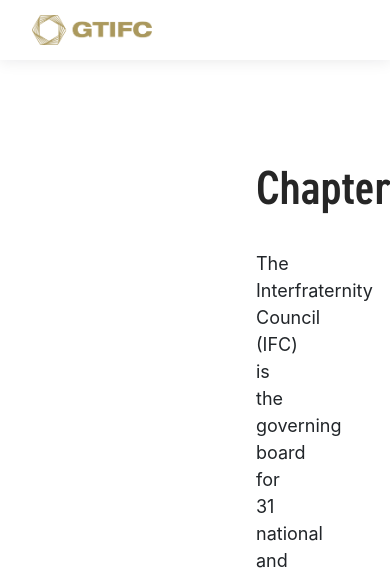
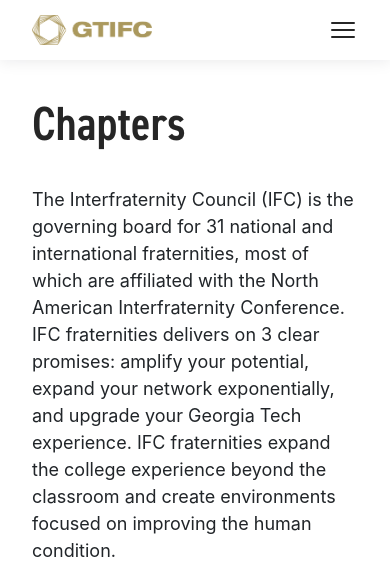
Before and after one commit to Georgia-Tech-IFC/ifc-website, a Django app: page /chapters in a window 390 px wide; the page is wider, and only the part inside the window is pictured. Shown: the top 578 px of that part. Run offline with Django 5.2, Linux system fonts and the light colour scheme.

Commit message:
finished page dynamic styling

```diff
--- a/website/static/css/index.css
+++ b/website/static/css/index.css
@@ -204,6 +204,10 @@ Nav
     stroke-width: 2px;
     stroke-linecap: round;
     stroke-linejoin: round;
+}
+
+.nav__menu__button__white > svg > path {
+    stroke: var(--off-black);
 }
 
 @media screen and (max-width: 768px) {
@@ -1063,6 +1067,12 @@ Page
     min-height: 100vh;
 }
 
+@media screen and (max-width: 768px) {
+    .page__content {
+        padding: 6rem 2rem;
+    }
+}
+
 .page__header {
     color: var(--off-black);
     font-family: "din-2014",sans-serif;
--- a/website/templates/partials/nav.html
+++ b/website/templates/partials/nav.html
@@ -22,6 +22,13 @@
             CONTACT
         </a>
     </div>
+    <button class="nav__menu__button nav__menu__button__white">
+        <svg xmlns="http://www.w3.org/2000/svg" viewBox="0 0 24 24">
+            <path stroke="black" d="M1 5L23 5z"/>
+            <path stroke="black" d="M1 12L23 12z"/>
+            <path stroke="black" d="M1 19L23 19z"/>
+        </svg>
+    </button>
 </nav>
 <div class="nav__dropdown nav__dropdown__about-us">
     <a class="nav__link__dropdown" href="/chapters">OUR CHAPTERS</a>
```
